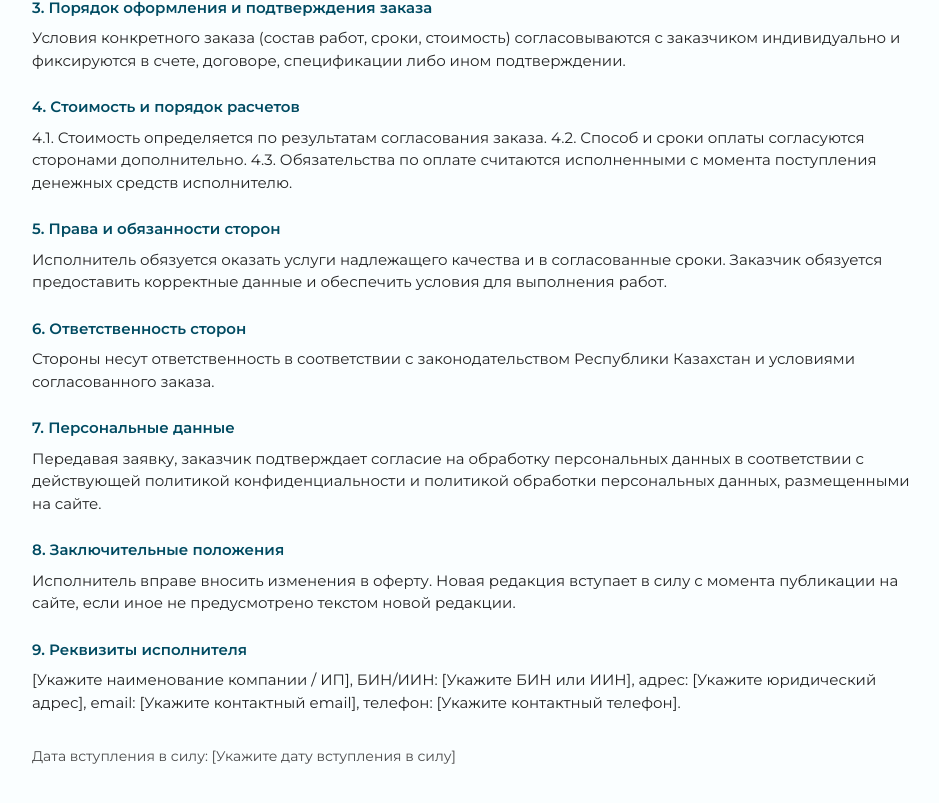
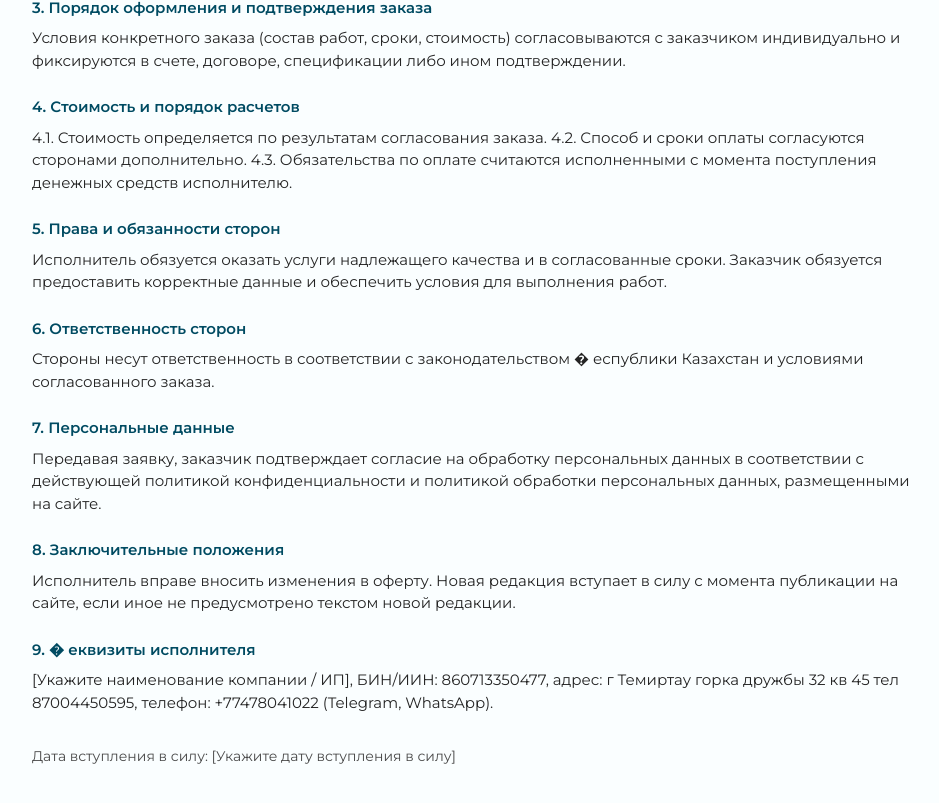
Before and after one commit to bullbashechka/saferplast, a React (Vite) app: page /public-offer in a window 1280 px wide. Shown: the part 471-1274 px from the top of the page, without its empty margins (158-1097 px from the left). Built offline with nearby package versions, Linux system fonts and the light colour scheme.

Commit message:
лббплорпорп

```diff
--- a/src/features/legal/data-processing-policy-page.tsx
+++ b/src/features/legal/data-processing-policy-page.tsx
@@ -1,9 +1,8 @@
 const companyDetails = {
   companyName: "[Укажите наименование компании / ИП]",
-  binOrIin: "[Укажите БИН или ИИН]",
-  address: "[Укажите юридический адрес]",
-  email: "[Укажите контактный email]",
-  phone: "[Укажите контактный телефон]",
+  binOrIin: "860713350477",
+  address: "г Темиртау горка дружбы 32 кв 45 тел 87004450595",
+  phone: "+77478041022 (Telegram, WhatsApp)",
   website: "https://[ваш-домен].kz",
   effectiveDate: "[Укажите дату вступления в силу]",
 };
@@ -32,7 +31,7 @@ export function DataProcessingPolicyPage() {
             <h2 className="font-semibold text-[#004B62]">1. Оператор и контактные данные</h2>
             <p className="mt-2">
               Оператор персональных данных: {companyDetails.companyName}, БИН/ИИН: {companyDetails.binOrIin}, адрес:
-              {` ${companyDetails.address}`}, email: {companyDetails.email}, телефон: {companyDetails.phone}.
+              {` ${companyDetails.address}`}, телефон: {companyDetails.phone}.
             </p>
           </div>
 
@@ -60,7 +59,7 @@ export function DataProcessingPolicyPage() {
             <h2 className="font-semibold text-[#004B62]">4. Правовые основания</h2>
             <p className="mt-2">
               Обработка персональных данных осуществляется на основании согласия субъекта персональных данных, а также в
-              иных случаях, предусмотренных законодательством Республики Казахстан.
+              иных случаях, предусмотренных законодательством � еспублики Казахстан.
             </p>
           </div>
 
@@ -110,7 +109,7 @@ export function DataProcessingPolicyPage() {
             <h2 className="font-semibold text-[#004B62]">10. Контакты по вопросам обработки данных</h2>
             <p className="mt-2">
               По вопросам обработки персональных данных и для отзыва согласия вы можете обратиться:
-              {` ${companyDetails.email}, ${companyDetails.phone}.`}
+              {` ${companyDetails.phone}.`}
             </p>
           </div>
         </section>
--- a/src/features/legal/privacy-policy-page.tsx
+++ b/src/features/legal/privacy-policy-page.tsx
@@ -1,9 +1,8 @@
 const companyDetails = {
   companyName: "[Укажите наименование компании / ИП]",
-  binOrIin: "[Укажите БИН или ИИН]",
-  address: "[Укажите юридический адрес]",
-  email: "[Укажите контактный email]",
-  phone: "[Укажите контактный телефон]",
+  binOrIin: "860713350477",
+  address: "г Темиртау горка дружбы 32 кв 45 тел 87004450595",
+  phone: "+77478041022 (Telegram, WhatsApp)",
   website: "https://[ваш-домен].kz",
   effectiveDate: "[Укажите дату вступления в силу]",
 };
@@ -32,7 +31,7 @@ export function PrivacyPolicyPage() {
             <h2 className="font-semibold text-[#004B62]">1. Оператор персональных данных</h2>
             <p className="mt-2">
               Оператор: {companyDetails.companyName}, БИН/ИИН: {companyDetails.binOrIin}, адрес: {companyDetails.address}
-              , email: {companyDetails.email}, телефон: {companyDetails.phone}.
+              , телефон: {companyDetails.phone}.
             </p>
           </div>
 
@@ -76,7 +75,7 @@ export function PrivacyPolicyPage() {
             <h2 className="font-semibold text-[#004B62]">6. Срок хранения данных</h2>
             <p className="mt-2">
               Персональные данные хранятся не дольше, чем это необходимо для достижения целей обработки, либо в течение
-              срока, установленного законодательством Республики Казахстан.
+              срока, установленного законодательством � еспублики Казахстан.
             </p>
           </div>
 
@@ -93,7 +92,7 @@ export function PrivacyPolicyPage() {
             <h2 className="font-semibold text-[#004B62]">8. Отзыв согласия и обращения</h2>
             <p className="mt-2">
               Для отзыва согласия или по вопросам обработки данных пользователь может обратиться по контактам:
-              {` ${companyDetails.email}, ${companyDetails.phone}.`}
+              {` ${companyDetails.phone}.`}
             </p>
           </div>
 
--- a/src/features/legal/public-offer-page.tsx
+++ b/src/features/legal/public-offer-page.tsx
@@ -1,9 +1,8 @@
 const offerDetails = {
   companyName: "[Укажите наименование компании / ИП]",
-  binOrIin: "[Укажите БИН или ИИН]",
-  address: "[Укажите юридический адрес]",
-  email: "[Укажите контактный email]",
-  phone: "[Укажите контактный телефон]",
+  binOrIin: "860713350477",
+  address: "г Темиртау горка дружбы 32 кв 45 тел 87004450595",
+  phone: "+77478041022 (Telegram, WhatsApp)",
   website: "https://[ваш-домен].kz",
   effectiveDate: "[Укажите дату вступления в силу]",
 };
@@ -71,7 +70,7 @@ export function PublicOfferPage() {
           <div>
             <h2 className="font-semibold text-[#004B62]">6. Ответственность сторон</h2>
             <p className="mt-2">
-              Стороны несут ответственность в соответствии с законодательством Республики Казахстан и условиями
+              Стороны несут ответственность в соответствии с законодательством � еспублики Казахстан и условиями
               согласованного заказа.
             </p>
           </div>
@@ -93,10 +92,9 @@ export function PublicOfferPage() {
           </div>
 
           <div>
-            <h2 className="font-semibold text-[#004B62]">9. Реквизиты исполнителя</h2>
+            <h2 className="font-semibold text-[#004B62]">9. � еквизиты исполнителя</h2>
             <p className="mt-2">
-              {offerDetails.companyName}, БИН/ИИН: {offerDetails.binOrIin}, адрес: {offerDetails.address}, email:
-              {` ${offerDetails.email}`}, телефон: {offerDetails.phone}.
+              {offerDetails.companyName}, БИН/ИИН: {offerDetails.binOrIin}, адрес: {offerDetails.address}, телефон: {offerDetails.phone}.
             </p>
           </div>
         </section>
```
Also changed, not shown: 1 other file (tests, documents, lock files or other folders).
